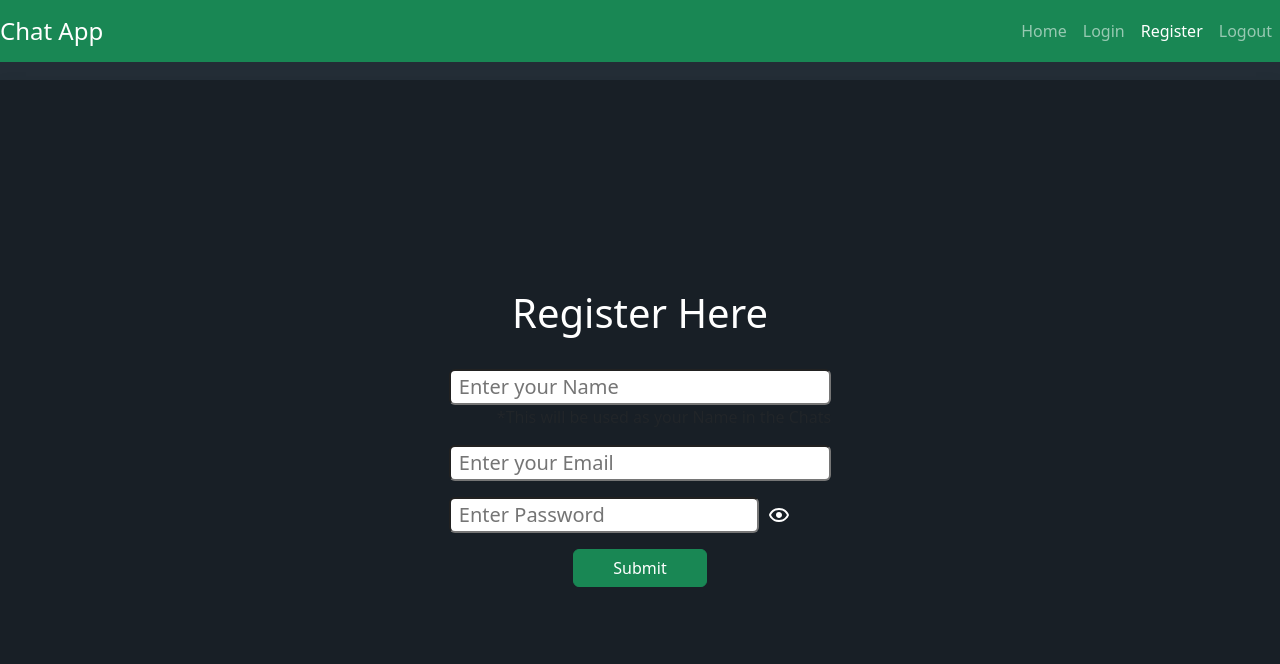
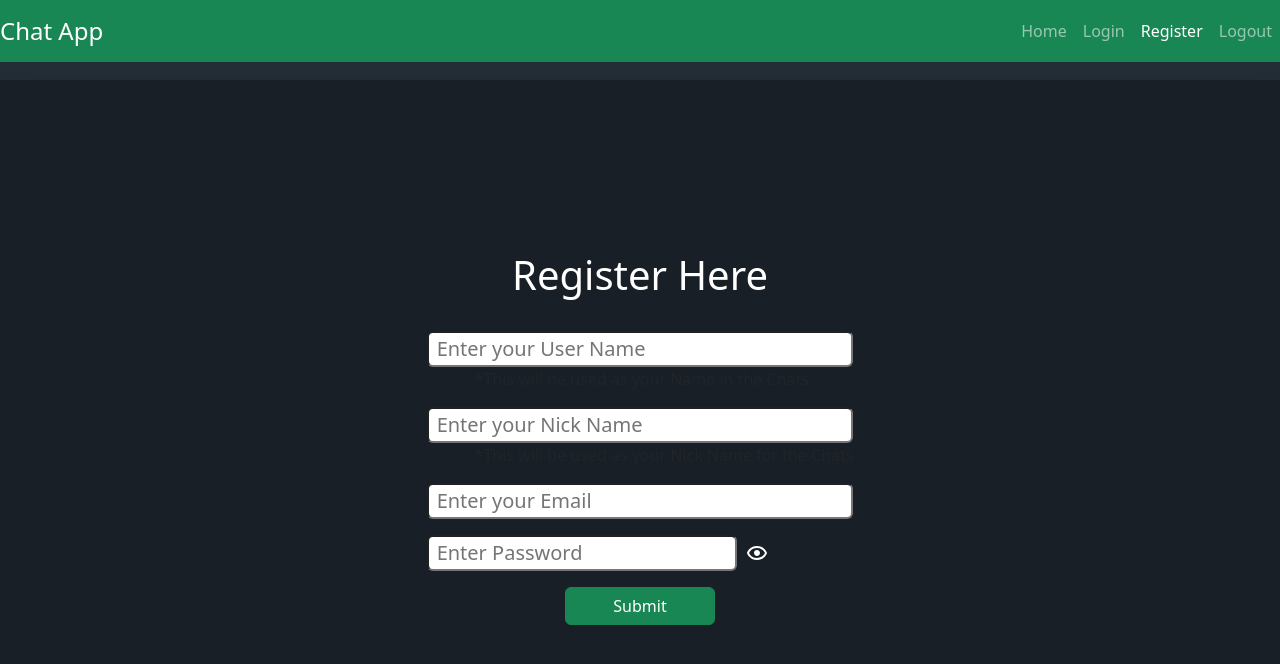
Before and after one commit to sai-63/chatApp, a React (Create React App) app: page /register in a window 1280 px wide. Shown: the top 664 px of the page. Built offline with nearby package versions, Linux system fonts and the light colour scheme; no server answers.

Commit message:
Fixed SignUp

```diff
--- a/src/components/Register.js
+++ b/src/components/Register.js
@@ -9,6 +9,7 @@ function Register() {
   const [email, setEmail] = useState('');
   const [username, setUsername] = useState('');
   const [password, setPassword] = useState('');
+  const [nickname, setNickname] = useState('');
   let {
     register,
     handleSubmit,
@@ -23,11 +24,16 @@ function Register() {
   function submitRegister(e) {
     const url = 'http://localhost:5290/Signup';
     const data = {
-      Id:'',
-      Username:username,
-      Password:password,
-      Email:email
+      Id: '',
+      Username: username,
+      Password: password,
+      Email: email,
+      Nickname: nickname,
+      Friends: []
     };
+
+    // Log the data to check if nickname is correct
+    console.log(data);
 
     axios.post(url, data)
       .then((response) => {
@@ -36,7 +42,7 @@ function Register() {
           // Redirect to login page
           navigate("/login");
         } else {
-          //alert(response.statusText);
+          // alert(response.statusText);
         }
       })
       .catch((error) => {
@@ -46,6 +52,7 @@ function Register() {
     setEmail('');
     setUsername('');
     setPassword('');
+    setNickname('');
   }
 
   return (
@@ -53,25 +60,22 @@ function Register() {
       className="container d-flex flex-wrap justify-content-around h-100 overflow-auto"
       style={{ position: "relative" }}
     >
-
-
-      <div className=" rounded d-flex align-items-center justify-content-center me-5 ms-5 ">
+      <div className="rounded d-flex align-items-center justify-content-center me-5 ms-5">
         <form
           className="d-flex flex-column"
-          style={{ position: "" }}
           onSubmit={handleSubmit(submitRegister)}
         >
-          <h1 className="display-6 mb-3 text- text-center">
-            {" "}
+          <h1 className="display-6 mb-3 text-center">
             Register Here
           </h1>
           {err.length !== 0 && <p className="lead text-danger">*{err}</p>}
           <input
             type="text"
             className="mt-3 rounded fs-5 ps-2"
-            placeholder="Enter your Name"
-            value={username} onChange={(e)=>setUsername(e.target.value)} required
-            //{...register("username", { required: true })}
+            placeholder="Enter your User Name"
+            value={username}
+            onChange={(e) => setUsername(e.target.value)}
+            required
           />
           <label className="ms-5 text-dark">
             *This will be used as your Name in the Chats
@@ -79,43 +83,40 @@ function Register() {
           {errors.username?.type === "required" && (
             <p className="text-danger">*UserName is required</p>
           )}
-          {/*<input
+          <input
             type="text"
             className="mt-3 rounded fs-5 ps-2"
-            placeholder="Create a UserID"
-            //{...register("userid", { required: true })}
+            placeholder="Enter your Nick Name"
+            value={nickname}
+            onChange={(e) => setNickname(e.target.value)}
+            required
           />
           <label className="ms-5 text-dark">
-            *This will be used as your UserID in the Chats
+            *This will be used as your Nick Name for the Chats
           </label>
-          {errors.userid?.type === "required" && (
-            <p className="text-danger">*UserID is required</p>
-          )}*/}
+          {errors.nickname?.type === "required" && (
+            <p className="text-danger">*NickName is required</p>
+          )}
           <input
             type="email"
             className="mt-3 rounded fs-5 ps-2"
             placeholder="Enter your Email"
-            value={email} onChange={(e)=>setEmail(e.target.value)} required
-            //{...register("email", { required: true })}
+            value={email}
+            onChange={(e) => setEmail(e.target.value)}
+            required
           />
           {errors.email?.type === "required" && (
             <p className="text-danger">*Email is required</p>
           )}
-          {/*<input
-            type="number"
-            className="mt-3 rounded fs-5 ps-2"
-            placeholder="Enter Mobile Number"
-           // {...register("mobile")}
-          />*/}
           <div className="d-flex p-0">
             <input
               type={show ? "text" : "password"}
               className="mt-3 rounded fs-5 ps-2"
               placeholder="Enter Password"
-              value={password} onChange={(e)=>setPassword(e.target.value)} required
-              //{...register("password", { required: true })}
+              value={password}
+              onChange={(e) => setPassword(e.target.value)}
+              required
             />
-
             <NavLink
               onClick={() => setShow(!show)}
               className="mt-3 ms-2 nav-link pt-1"
@@ -130,38 +131,11 @@ function Register() {
           {errors.password?.type === "required" && (
             <p className="text-danger">*Password is required</p>
           )}
-          {/*
-          <div className="d-flex p-0">
-            <input
-              type={repeatShow ? "text" : "password"}
-              className="mt-3 rounded fs-5 ps-2"
-              placeholder="Repeat Password"
-              {...register("repeatPassword", { required: true })}
-            />
-            <NavLink
-              onClick={() => setRepeatShow(!repeatShow)}
-              className="mt-3 ms-2 nav-link pt-1"
-            >
-              {repeatShow ? (
-                <BiHide className="fs-4 m-0" />
-              ) : (
-                <BiShow className="fs-4 m-0" />
-              )}
-            </NavLink>
-          </div>
-          {errors.repeatPassword?.type === "required" && (
-            <p className="text-danger">*RepeatPassword is required</p>
-          )}
-          <label className="mt-3 text-dark lead fs-5">
-            Upload your profile pic
-          </label>
-          <input type="file" {...register("picture")} /> */}
           <Button
             className="btn btn-success text-center m-auto mt-3 mb-1"
             type="submit"
             style={{ width: "35%" }}
           >
-            {" "}
             Submit
           </Button>
         </form>
```
